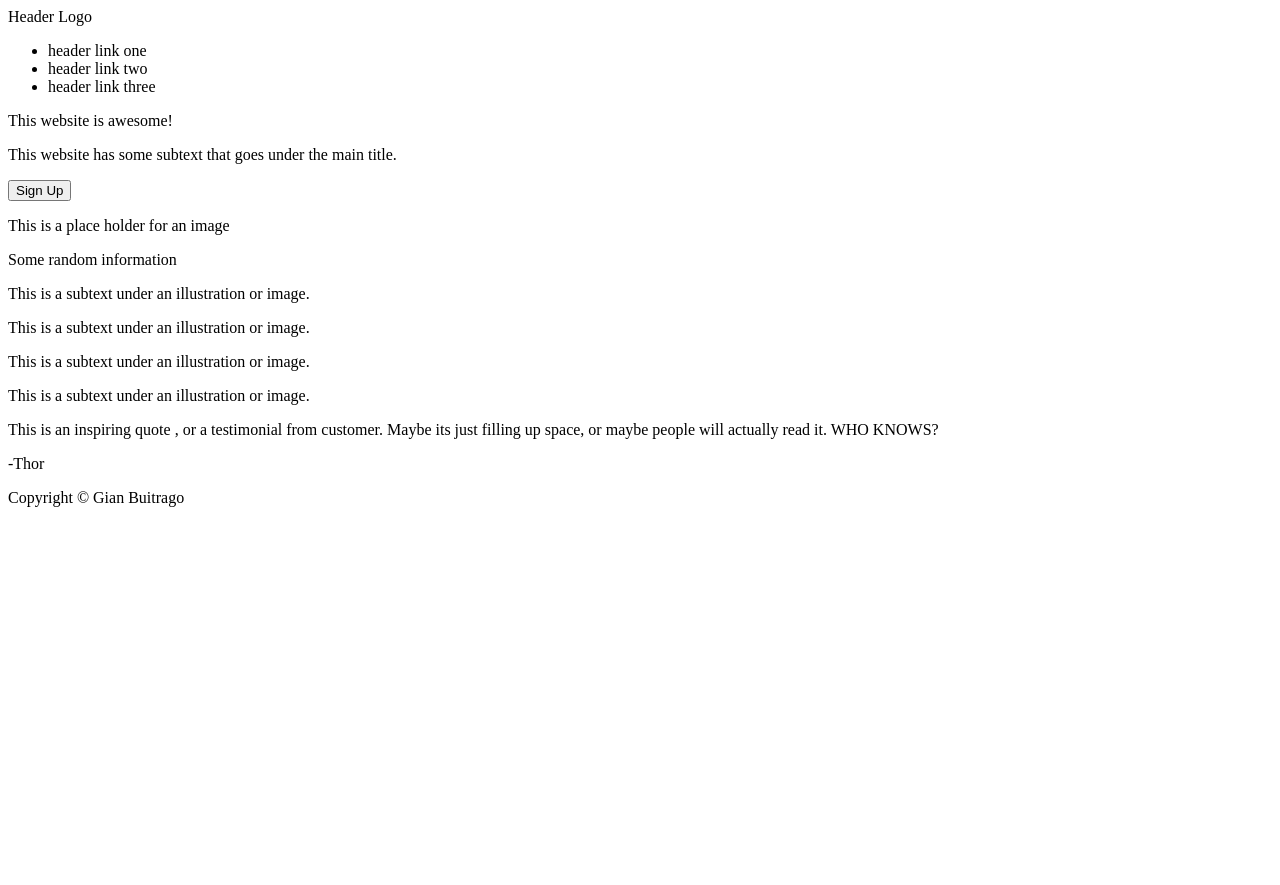
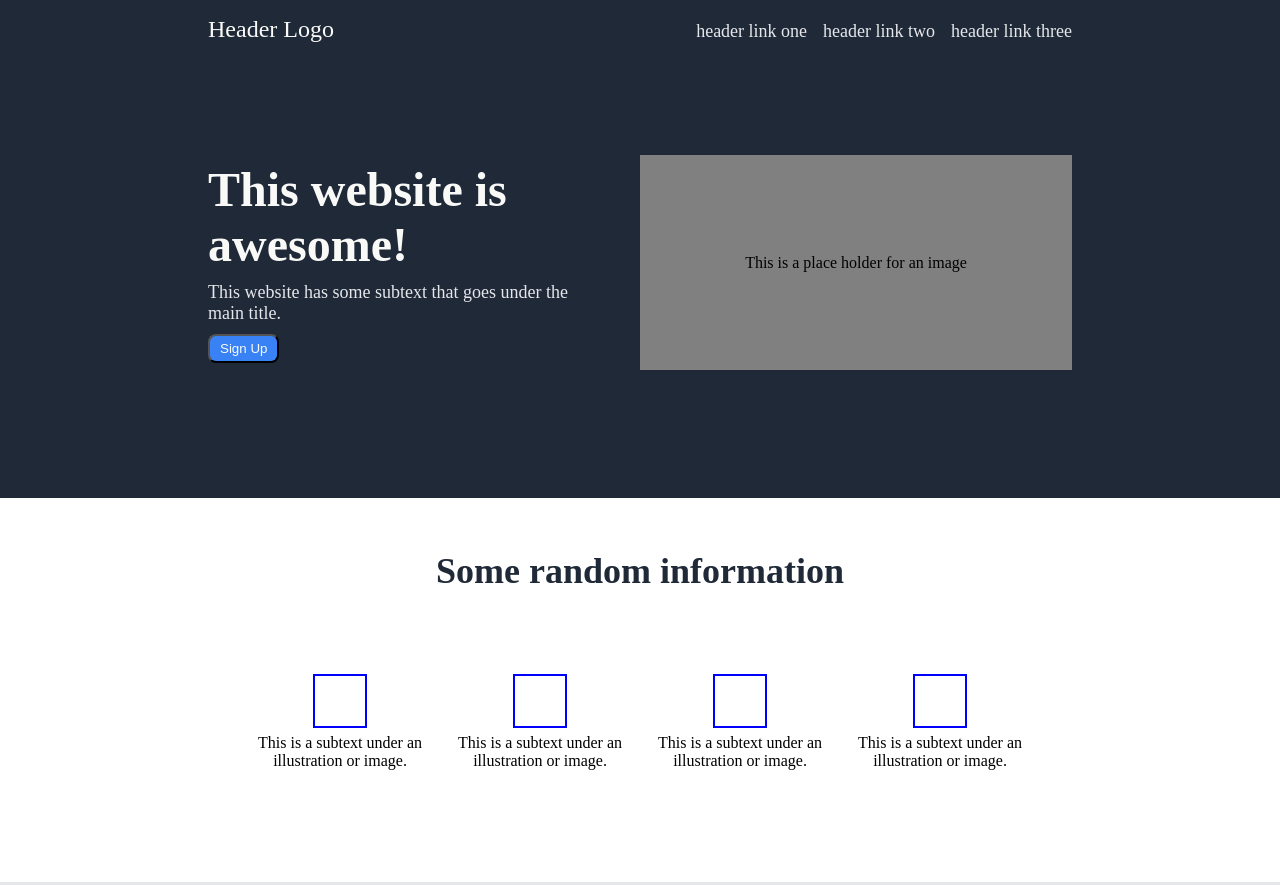
Before and after one commit to gbuitrago/Landing-Page, a plain HTML site: page index.html in a window 1280 px wide. Shown: the top 885 px of the page. Before the commit the page ends 800 px from the top, so only its background shows below. Drawn offline with Linux system fonts and the light colour scheme.

Commit message:
final styling

```diff
--- a/index.html
+++ b/index.html
@@ -8,16 +8,20 @@
     <link rel="stylesheet" href="styles.css">
 </head>
 <body>
-    <div class="container">
     <div class="header">
-            <div class="logo">Header Logo</div>
+        <div class="nav">
+            <div class="left">
+                <p id="logo">Header Logo</p>
+            </div>
+            <div class="right">
                 <ul class="header-links">
                     <li><a id="header-link1">header link one</a></li>
                     <li><a id="header-link2">header link two</a></li>
                     <li><a id="header-link3">header link three</a></li>
                 </ul>
             </div>
-        <div class="content-container">
+
+        </div>
         <div class="introduction-container">
             <div class="intro-info">
                 <p class="title-bold">This website is awesome!</p>
@@ -28,30 +32,39 @@
                 <p class="image">This is a place holder for an image</p>
             </div>
         </div>
+    </div>
+    <div class="content-container">
         <div class="random-info-container">
-                <div class="info-title-container">
             <p class="random-info-title">Some random information</p>
-                </div>
             <div class="img-row-container">
-                    <p class="img"></p>
-                    <p class="subtext-img">This is a subtext under an illustration or image.</p>
-                    <p class="img"></p>
-                    <p class="subtext-img">This is a subtext under an illustration or image.</p>
-                    <p class="img"></p>
-                    <p class="subtext-img">This is a subtext under an illustration or image.</p>
-                    <p class="img"></p>
+                <div class="card">
+                    <div class="square"></div>
                     <p class="subtext-img">This is a subtext under an illustration or image.</p>
                 </div>
+                <div class="card">
+                    <div class="square"></div>
+                    <p class="subtext-img">This is a subtext under an illustration or image.</p>
+                </div>
+                <div class="card">
+                    <div class="square"></div>
+                    <p class="subtext-img">This is a subtext under an illustration or image.</p>
+                </div>
+                <div class="card">
+                    <div class="square"></div>
+                    <p class="subtext-img">This is a subtext under an illustration or image.</p>
+                </div>
+
+            </div>
+
+        </div>
+    </div>
     <div class="quote">
-                    <p class="quote">This is an inspiring quote , or a testimonial from customer. Maybe its just filling up space, or maybe people will actually read it. WHO KNOWS? </p>
+       <em>This is an inspiring quote , or a testimonial from customer. Maybe its just filling up space, or maybe people will actually read it. WHO KNOWS? </em>
         <p class="author">-Thor</p>
     </div>
-            </div>
-        </div>
-
     <div class="footer">
         <p class="copyright">Copyright © Gian Buitrago</p>
     </div>
-    </div>
+
 </body>
 </html>
--- a/styles.css
+++ b/styles.css
@@ -0,0 +1,141 @@
+
+* {
+    margin: 0;
+    padding: 0;
+}
+
+.nav {
+    display: flex;
+    justify-content: space-between;
+    align-items: baseline;
+}
+
+.header{
+    background-color: #1f2937;
+    padding: 1em 13em;
+}
+
+#logo  {
+    font-size: 24px;
+    color: #f9faf8;
+}
+
+ul {
+    list-style: none;
+    display: flex;
+    gap: 16px;
+}
+
+ul, .subtext {
+    font-size: 18px;
+    color: #e5e7eb;
+}
+
+.introduction-container{
+    padding: 7em 0;
+    display: flex;
+    justify-content: space-between;
+    align-items: center;
+    gap: 2em;
+}
+
+.intro-info {
+    display: flex;
+    flex-direction: column;
+    gap:10px
+}
+
+.intro-img{
+    flex-shrink: 0;
+    width: 50%;
+}
+
+.image {
+    background-color: gray;
+    display: flex;
+    align-items: center;
+    justify-content: center;
+    height: 215px;
+}
+
+.title-bold {
+    font-weight: 900;
+    font-size: 48px;
+    color: #f9faf8;
+}
+
+.sign-up {
+    height: fit-content;
+    width: fit-content;
+    padding: 5px 10px;
+    border-radius: 8px;
+    background-color: #3882f6;
+    color: #f9faf8;
+}
+
+.content-container{
+    display: flex;
+    flex-direction: column;
+    align-items: center;
+    padding: 1em 13em;
+}
+p.random-info-title {
+    font-size: 36px;
+    font-weight: 900;
+    color: #1f2937;
+    text-align: center;
+    padding: 1em 0;
+}
+
+.square {
+    outline: 2px solid blue;
+    height: 50px;
+    width: 50px
+}
+
+.img-row-container{
+    display: flex;
+    justify-content: center;
+    align-items: center;
+    flex-wrap: wrap;
+    margin: 3em 0 6em 0;
+
+}
+
+.card {
+    text-align: center;
+    max-width: 200px;
+    display: flex;
+    flex-direction: column;
+    align-items: center;
+    gap: .5em;
+}
+
+.quote {
+    display: flex;
+    flex-direction: column;
+    justify-content: center;
+    background-color: #E5E7EB;
+    padding: 7em 13em;
+
+}
+
+em {
+ font-style: italic;
+ font-size: 36px;
+}
+
+p.author {
+    align-self: flex-end;
+    font-weight: bolder;
+    font-size: 24px;
+    color: #1f2937;
+}
+
+.footer {
+    text-align: center;
+    background-color: #1f2937;
+    color: #f9faf8;
+    padding: 1em 0;
+
+}
```
Lines whose indentation alone changed are shown as unchanged.
